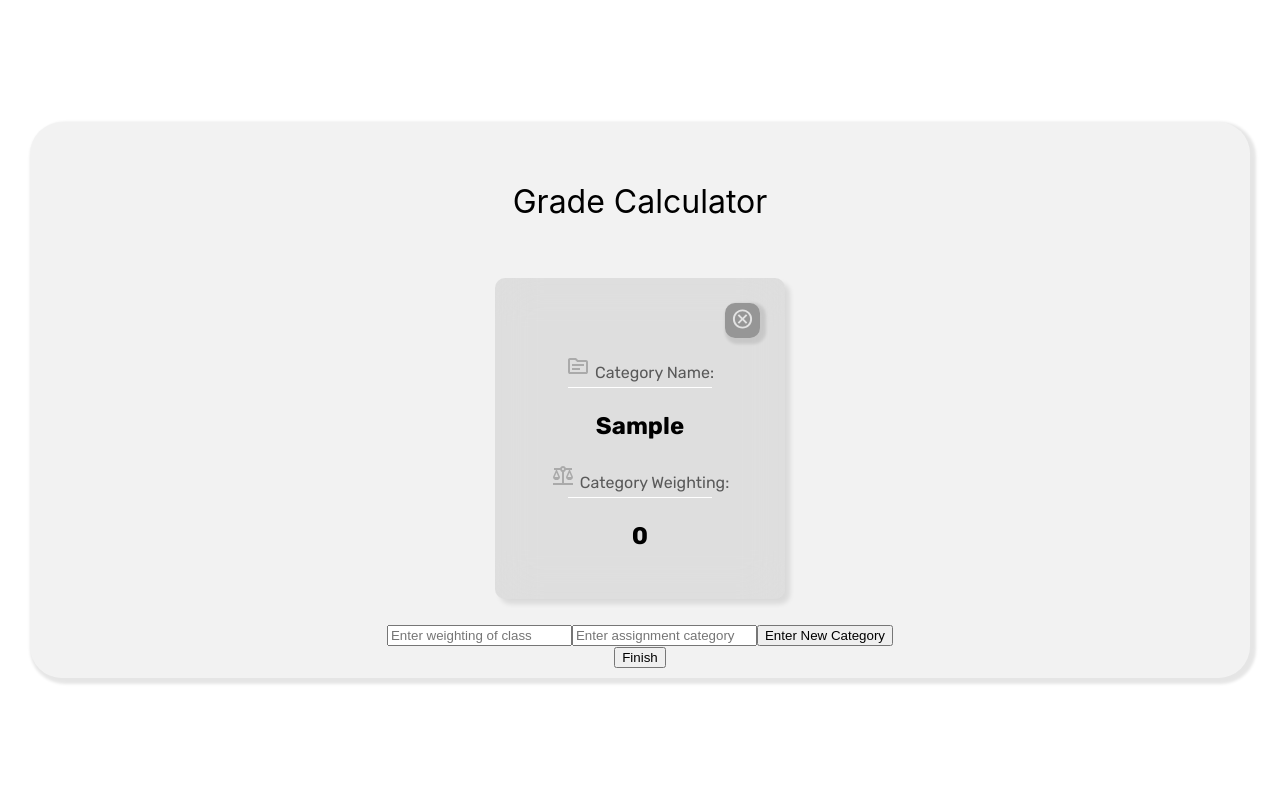
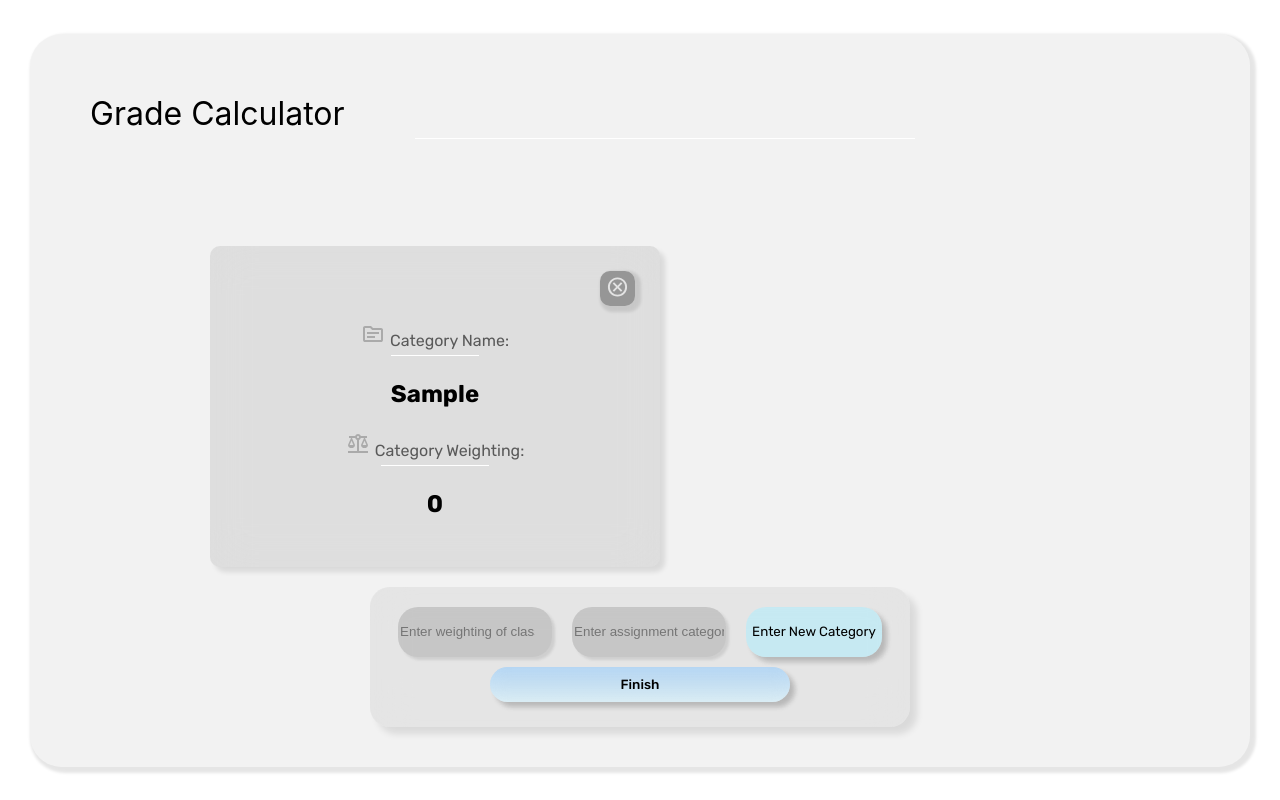
Before and after one commit to eitankrajewski/GradeCalculator, a React (Create React App) app: page / in a window 1280 px wide. Both pictures are taken after typing "Sample" into the empty fields and a click on the button "Enter New Category". Built offline with nearby package versions, Linux system fonts and the light colour scheme; the HTML template or start-up script is replaced by a standard one.

Commit message:
Finishing up css

```diff
--- a/src/App.css
+++ b/src/App.css
@@ -18,8 +18,18 @@
 .display-grade {
   font-size: xx-large;
   padding-top: 50px;
+  padding-left: 50px;
+  justify-items: left;
 }
 
 .assignments {
   padding-top: 2rem;
 }
+
+.overall-separation {
+  width: 500px;
+  height: 1px;
+  background-color: white;
+  border: 0;
+  margin-top:5px;
+}
--- a/src/App.js
+++ b/src/App.js
@@ -11,7 +11,7 @@ function GradeCalculator() {
     <div className="background-app">
     <div className="background-grades">
          <div className="display-grade">
-           Grade Calculator
+           Grade Calculator<hr className="overall-separation"/>
            <br />
          </div>
          <div className="assignments">
--- a/src/components/AssignmentsForm.css
+++ b/src/components/AssignmentsForm.css
@@ -1,26 +1,45 @@
+.assignments-page {
+    display: grid;
+    justify-content: center;
+    justify-items: center;
+    grid-auto-flow: row;
+    gap: 3rem;
+    overflow-x: scroll;
+    padding: 20px 20px;
+    background: rgba(255, 255, 255, 0.803);
+    border-radius: 50px;
+    height: auto;
+    margin-bottom: 30px;
+}
+
 .assignment-container {
     display: grid;
-    justify-content: center;
+    margin-bottom: 5px;
     grid-auto-flow: column;
-    grid-auto-columns: 25%;
-    gap: 3rem;
-    overflow-x: auto;
-    padding: 20px 20px;
-    /* width: calc(100%-25px); */
-    margin-top: 5px;
-    margin-bottom: 5px;
+    overflow: auto;
+    width: 900px;
+    gap: 50px;
+
 }
 
 .assignment-card {
     font-family: "Rubik", sans-serif;
     width: auto;
-    /* min-width: 200px; */
+    min-width: 200px;
+    max-width: 300px;
     height: auto;
     background-color: rgba(32, 32, 32, 0.094);
     backdrop-filter: blur(20px);
     box-shadow: 5px 5px 5px rgba(11, 11, 11, 0.1);
     padding: 25px;
     border-radius: 10px;
+    margin: 20px;
+    justify-content: center;
+}
+
+.row-format {
+    display: flex;
+    flex-direction: row;
 }
 
 .category-container {
@@ -33,29 +52,35 @@
     overflow-y: scroll; */
 
     display: grid;
-    justify-content: center;
+    /* justify-content: center; */
+    /* justify-items: center; */
     grid-auto-flow: column;
-    grid-auto-columns: 25%;
-    gap: 3rem;
-    overflow-x: auto;
-    padding: 20px 20px;
-    /* width: calc(100%-25px); */
-    margin-top: 5px;
-    margin-bottom: 5px;
+    /* grid-auto-columns: 30%; */
+    /* column-gap: 5em; */
+    /* overflow-x: scroll; */
+    overflow: auto;
+    width: 900px;
 }
 
 
 .category-card {
+
     font-family: "Rubik", sans-serif;
+    /* justify-content: center; */
     width: auto;
-    /* min-width: 200px; */
+    min-width: 200px;
+    max-width: 400px;
     height: auto;
     background-color: rgba(32, 32, 32, 0.094);
     backdrop-filter: blur(20px);
     box-shadow: 5px 5px 5px rgba(11, 11, 11, 0.1);
     padding: 25px;
     border-radius: 10px;
+    margin: 20px;
+}
 
+.non-remove-icon {
+    justify-items: center;
 }
 
 .subtitle {
@@ -64,12 +89,20 @@
 }
 
 .data-values {
+    width: 200px;
+    overflow: hidden;
     font-weight: bold;
     font-size: 1.5rem;
+    text-overflow: ellipsis;
 }
 
-.data-values:hover {
-    font-size:2rem;
+input {
+    width: 150px;
+    border: 0;
+    border-radius: 20px;
+    background-color: rgba(32, 32, 32, 0.155);
+    box-shadow: 3px 3px 3px rgba(11, 11, 11, 0.1);
+    text-align: center;
 }
 
 hr {
@@ -107,3 +140,65 @@ hr {
 .icons {
     margin-right: 5px;
   }
+
+.category-page {
+    justify-content: center;
+    justify-items: center;
+
+}
+
+.new-item {
+    height: 100px;
+    width: 500px;
+    background-color: rgba(207, 207, 207, 0.376);
+    box-shadow: 7px 7px 7px rgba(11, 11, 11, 0.1);
+    backdrop-filter: blur(20px);
+    padding: 20px;
+    border-radius: 20px;
+    margin-bottom: 30px;
+}
+
+.new-item-info {
+    display: flex;
+    flex-direction: row;
+    justify-content: center;
+    gap: 20px;
+    height: 50px;
+    padding-bottom: 10px;
+}
+
+input.new-item-info {
+    font-family: "Rubik", sans-serif;
+    border-radius: 20px;
+}
+button {
+    font-family: "Rubik", sans-serif;
+}
+
+.submit-new {
+    border: none;
+    border-radius: 20px;
+    box-shadow: 5px 5px 5px  rgba(11, 11, 11, 0.2);
+    background-color: rgba(169, 238, 255, 0.512)
+}
+
+.submit-new:hover {
+    box-shadow: none;
+    background-color: rgba(128, 179, 192, 0.512)
+}
+
+.submit {
+    width: 300px;
+    height: 35px;
+    border: 0;
+    border-radius: 20px;
+    background: linear-gradient(rgba(151, 206, 255, 0.595), rgba(214, 243, 255, 0.648));
+    backdrop-filter: blur(10px);
+    box-shadow: 5px 5px 5px  rgba(11, 11, 11, 0.2);
+    font-weight: 500;
+}
+
+.submit:hover {
+    box-shadow: none;
+    background-color:  rgba(118, 161, 198, 0.376);
+}
--- a/src/components/AssignmentsForm.js
+++ b/src/components/AssignmentsForm.js
@@ -186,7 +186,7 @@ function AssignmentsForm() {
 
 if(setupFinished === false) {
   return(
-    <>
+    <div className="category-page">
     <div className="category-container">
     {categories.map(category => { // https://stackoverflow.com/questions/38282997/rendering-an-array-map-in-react
       return(
@@ -195,6 +195,7 @@ if(setupFinished === false) {
               <button className="remove-button" onClick={() => handleRemoveForCategories(category)}><svg xmlns="http://www.w3.org/2000/svg" height="24px" viewBox="0 -960 960 960" width="24px" fill="#e3e3e3"><path d="m336-280 144-144 144 144 56-56-144-144 144-144-56-56-144 144-144-144-56 56 144 144-144 144 56 56ZM480-80q-83 0-156-31.5T197-197q-54-54-85.5-127T80-480q0-83 31.5-156T197-763q54-54 127-85.5T480-880q83 0 156 31.5T763-763q54 54 85.5 127T880-480q0 83-31.5 156T763-197q-54 54-127 85.5T480-80Zm0-80q134 0 227-93t93-227q0-134-93-227t-227-93q-134 0-227 93t-93 227q0 134 93 227t227 93Zm0-320Z"/></svg></button>
             </div>
             {/* <p>Category Weighting: <hr/>{category.weighting} <br/>Category Type: {category.categoryType}</p> */}
+            <div className="non-remove-icon">
             <p className="subtitle">
             <svg className="icons" xmlns="http://www.w3.org/2000/svg" height="24px" viewBox="0 -960 960 960" width="24px" fill="#AAAAAA"><path d="M240-320h320v-80H240v80Zm0-160h480v-80H240v80Zm-80 320q-33 0-56.5-23.5T80-240v-480q0-33 23.5-56.5T160-800h240l80 80h320q33 0 56.5 23.5T880-640v400q0 33-23.5 56.5T800-160H160Zm0-80h640v-400H447l-80-80H160v480Zm0 0v-480 480Z"/></svg>
                Category Name:<hr/></p>
@@ -203,12 +204,13 @@ if(setupFinished === false) {
             <svg className="icons" xmlns="http://www.w3.org/2000/svg" height="24px" viewBox="0 -960 960 960" width="24px" fill="#AAAAAA"><path d="M80-120v-80h360v-447q-26-9-45-28t-28-45H240l120 280q0 50-41 85t-99 35q-58 0-99-35t-41-85l120-280h-80v-80h247q12-35 43-57.5t70-22.5q39 0 70 22.5t43 57.5h247v80h-80l120 280q0 50-41 85t-99 35q-58 0-99-35t-41-85l120-280H593q-9 26-28 45t-45 28v447h360v80H80Zm585-320h150l-75-174-75 174Zm-520 0h150l-75-174-75 174Zm335-280q17 0 28.5-11.5T520-760q0-17-11.5-28.5T480-800q-17 0-28.5 11.5T440-760q0 17 11.5 28.5T480-720Z"/></svg>
               Category Weighting:<hr/></p>
             <p className="data-values">{category.weighting}</p>
+            </div>
           </div>
         );
       })}
     </div>
-    <form>
-      <div>
+  <form className="new-item">
+    <div className="new-item-info">
       <input
       type="number"
        name="weighting"
@@ -222,9 +224,9 @@ if(setupFinished === false) {
        value={newCategory.categoryType}
        onChange={handleChangeForCategories}>
        </input>
-      <button onClick={handleSubmitForCategories} >Enter New Category</button>
+      <button className="submit-new" onClick={handleSubmitForCategories} >Enter New Category</button>
     </div>
-      <button onClick={(e) => {
+      <button className="submit" onClick={(e) => {
         e.preventDefault();
         let total = 0;
         categories.forEach(category => {
@@ -242,12 +244,12 @@ if(setupFinished === false) {
       } >Finish</button>
       {/* {!totalIs100 && <div>Total is not 100!</div>} */}
     </form>
-   </>
+   </div>
   )
 } else {
   return (
     <>
-    <div>
+    <div className="assignments-page">
       <div className="assignment-container">
       {assignments.map(assignment => { // https://stackoverflow.com/questions/38282997/rendering-an-array-map-in-react
       return(
@@ -255,6 +257,7 @@ if(setupFinished === false) {
             <div className="remove-button-container">
               <button className="remove-button" onClick={() => handleRemoveForAssignments(assignment)}><svg xmlns="http://www.w3.org/2000/svg" height="24px" viewBox="0 -960 960 960" width="24px" fill="#e3e3e3"><path d="m336-280 144-144 144 144 56-56-144-144 144-144-56-56-144 144-144-144-56 56 144 144-144 144 56 56ZM480-80q-83 0-156-31.5T197-197q-54-54-85.5-127T80-480q0-83 31.5-156T197-763q54-54 127-85.5T480-880q83 0 156 31.5T763-763q54 54 85.5 127T880-480q0 83-31.5 156T763-197q-54 54-127 85.5T480-80Zm0-80q134 0 227-93t93-227q0-134-93-227t-227-93q-134 0-227 93t-93 227q0 134 93 227t227 93Zm0-320Z"/></svg></button>
             </div>
+            <div className="non-remove-icon">
             <p className="subtitle">
             <svg className="icons" xmlns="http://www.w3.org/2000/svg" height="24px" viewBox="0 -960 960 960" width="24px" fill="#AAAAAA"><path d="M657-121 544-234l56-56 57 57 127-127 56 56-183 183Zm-537 1v-80h360v80H120Zm0-160v-80h360v80H120Zm0-160v-80h720v80H120Zm0-160v-80h720v80H120Zm0-160v-80h720v80H120Z"/></svg>
               Assignment Grade:<hr/></p>
@@ -263,11 +266,14 @@ if(setupFinished === false) {
             <svg className="icons" xmlns="http://www.w3.org/2000/svg" height="24px" viewBox="0 -960 960 960" width="24px" fill="#AAAAAA"><path d="m260-520 220-360 220 360H260ZM700-80q-75 0-127.5-52.5T520-260q0-75 52.5-127.5T700-440q75 0 127.5 52.5T880-260q0 75-52.5 127.5T700-80Zm-580-20v-320h320v320H120Zm580-60q42 0 71-29t29-71q0-42-29-71t-71-29q-42 0-71 29t-29 71q0 42 29 71t71 29Zm-500-20h160v-160H200v160Zm202-420h156l-78-126-78 126Zm78 0ZM360-340Zm340 80Z"/></svg>
               Assignment Category:<hr/></p>
             <p className="data-values">{assignment.assignmentCategory}</p>
+            </div>
           </div>
         );
       })}
       </div>
-      <form>
+      <form className="center">
+        <div className="">
+          <div className="new-item row-format">
         <div>
           <input
           type="number"
@@ -303,7 +309,7 @@ if(setupFinished === false) {
         onClick={handleSubmitForAssignments}>
           Add Assignment
           </button>
-        <div>
+        </div>
           <h1>What is the last assignment type to be graded, and what is the desired ending grade?</h1>
         <select
           name="desiredCategory"
```
